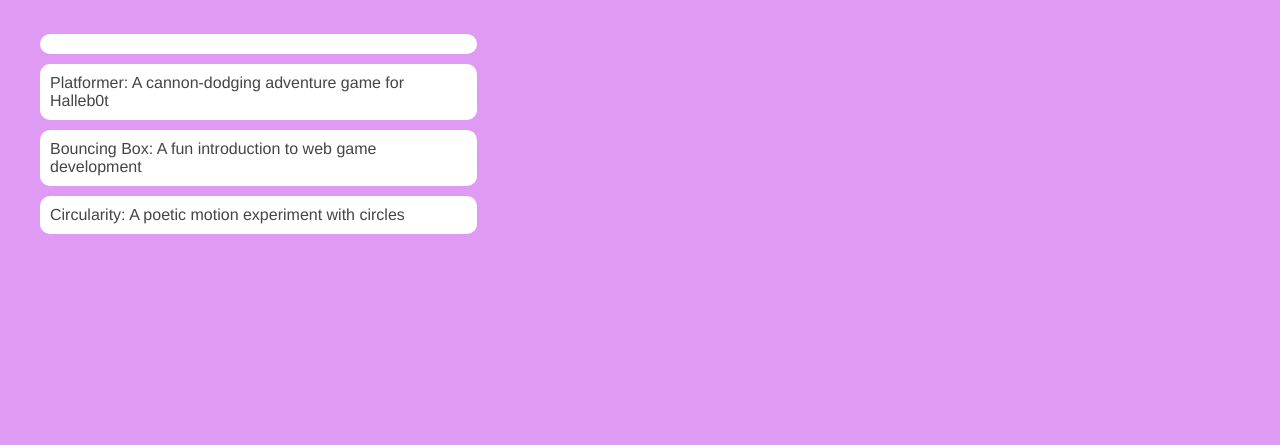
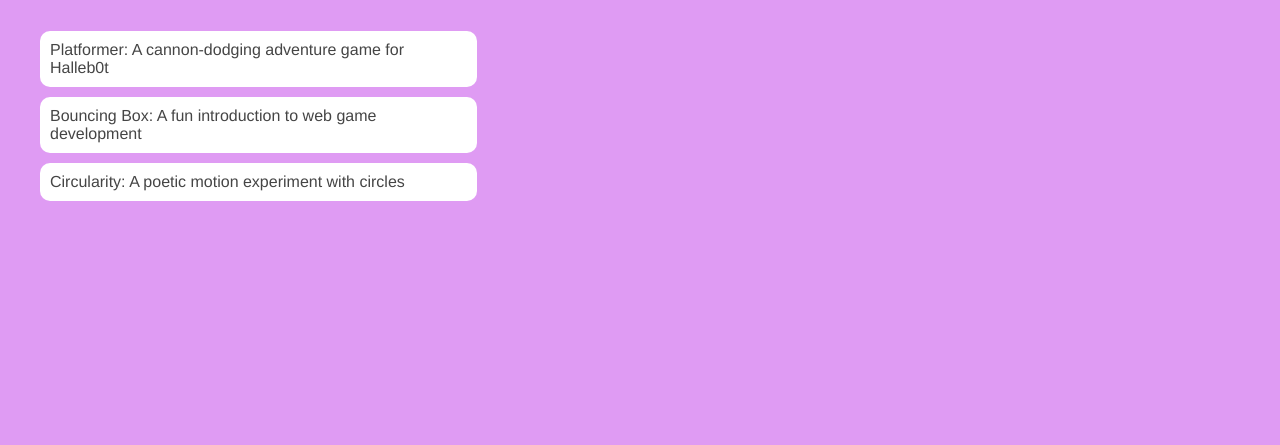
Before and after one commit to HooverDaizhanae/HooverDaizhanae.github.io, a plain HTML site: page portfolio.html in a window 1280 px wide. Shown: the part 377-822 px from the top of the page. Drawn offline with Linux system fonts and the light colour scheme.

Commit message:
finished first website

```diff
--- a/portfolio.html
+++ b/portfolio.html
@@ -8,7 +8,7 @@
   <body>
     <!-- All content goes here -->
     <div id="all-contents">
-     <<nav>
+     <nav>
   <h1>My Portfolio</h1>
   <ul id="nav-ul">
     <li class="nav-li">
@@ -23,7 +23,7 @@
      <main>
        <div class="content">
     <h1>Portfolio</h1>
-    <ul id="portfolio"><li>
+    <ul id="portfolio">
   <li>
   <a href="fsd-projects/platformer/">Platformer: A cannon-dodging adventure game for Halleb0t</a>
 </li>
```
